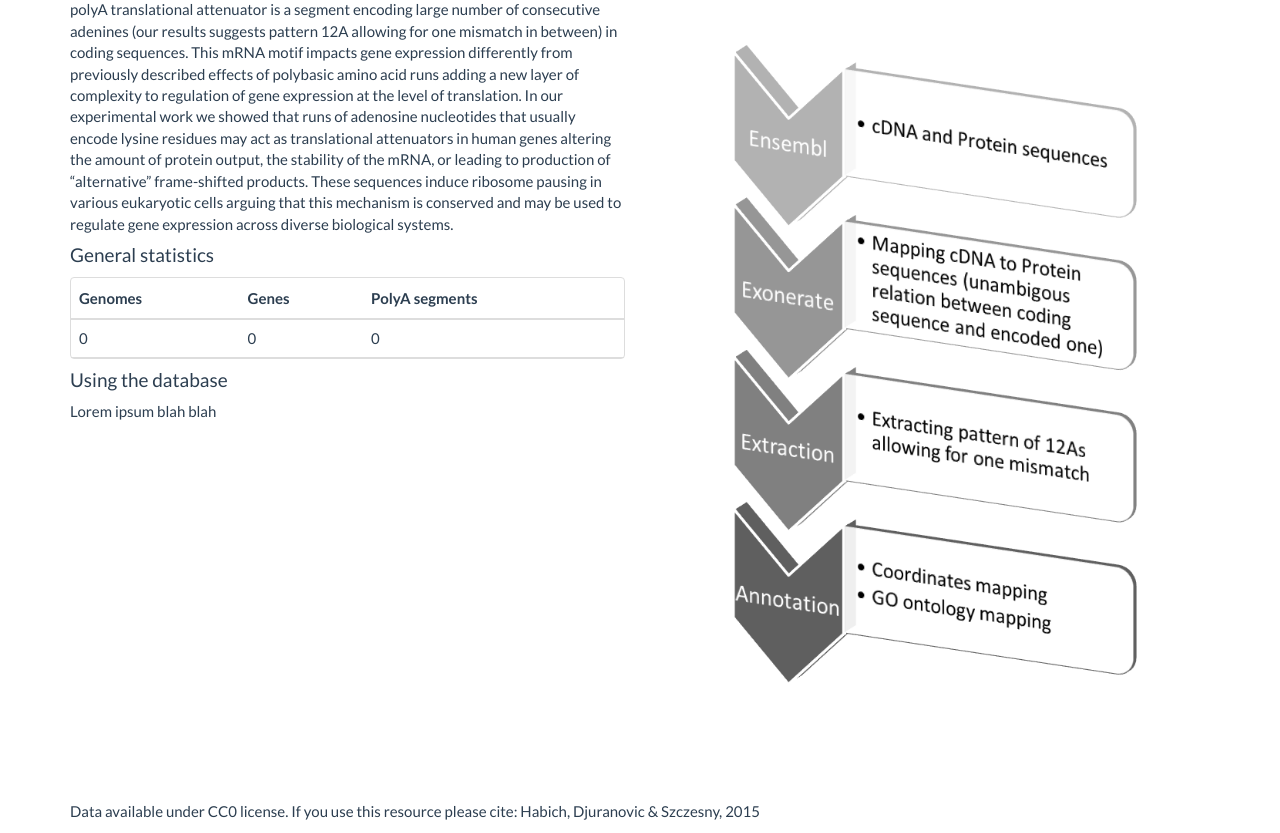
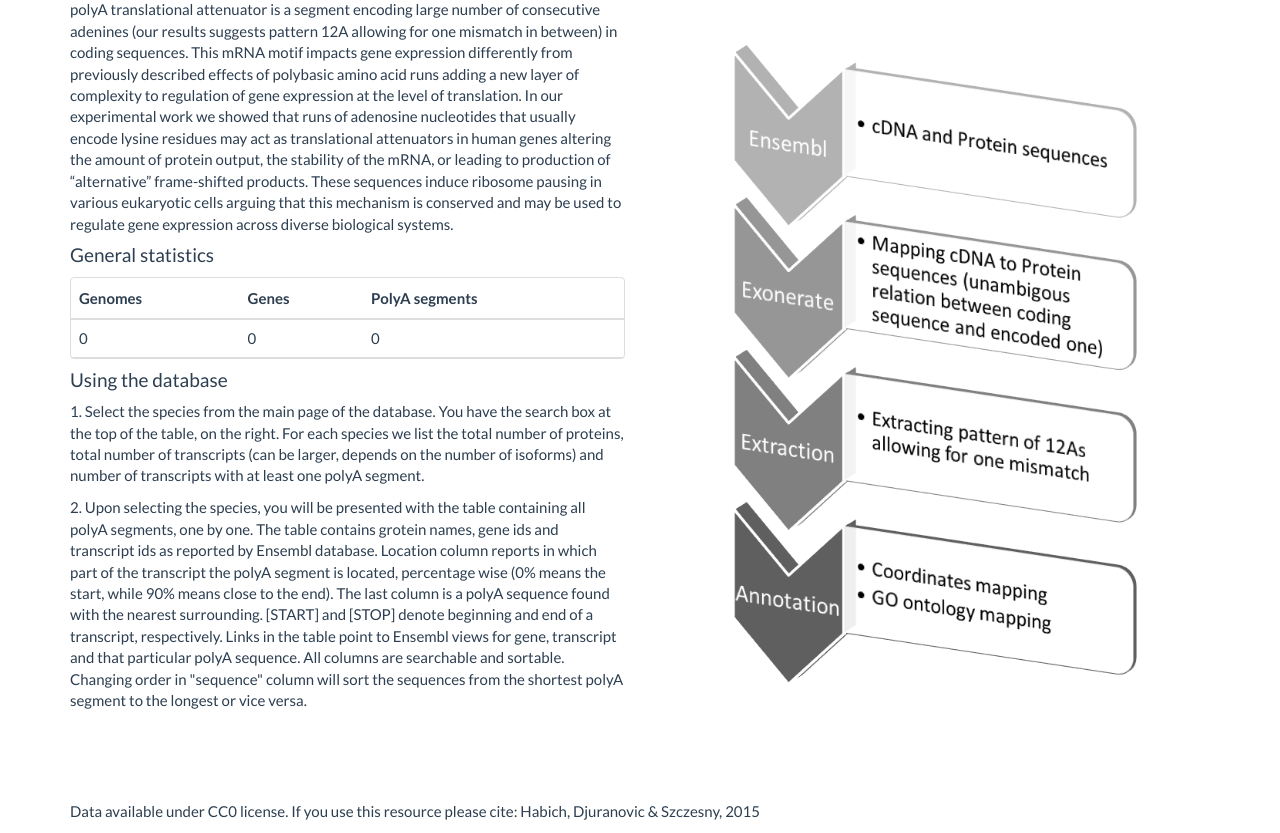
Before and after one commit to habich/PATACSDB, a Flask app: page / in a window 1280 px wide. Shown: the part 470-1303 px from the top of the page. Run offline with Flask 2, Linux system fonts and the light colour scheme; data that the repository does not hold is empty; some libraries are stand-ins or nearby versions.

Commit message:
Improving the front page.

```diff
--- a/PATACSDB/templates/index.html
+++ b/PATACSDB/templates/index.html
@@ -25,7 +25,10 @@ This mRNA motif impacts gene expression differently from previously described ef
     </tbody>
 </table>
 	<h4>Using the database</h4>
-	Lorem ipsum blah blah
+
+	<p>1. Select the species from the main page of the database. You have the search box at the top of the table, on the right. For each species we list the total number of proteins, total number of transcripts (can be larger, depends on the number of isoforms) and number of transcripts with at least one polyA segment.</p>
+
+	<p>2. Upon selecting the species, you will be presented with the table containing all polyA segments, one by one. The table contains grotein names, gene ids and transcript ids as reported by Ensembl database. Location column reports in which part of the transcript the polyA segment is located, percentage wise (0% means the start, while 90% means close to the end). The last column is a polyA sequence found with the nearest surrounding. [START] and [STOP] denote beginning and end of a transcript, respectively. Links in the table point to Ensembl views for gene, transcript and that particular polyA sequence. All columns are searchable and sortable. Changing order in "sequence" column will sort the sequences from the shortest polyA segment to the longest or vice versa.</p>
 
 	</div>
 
```
